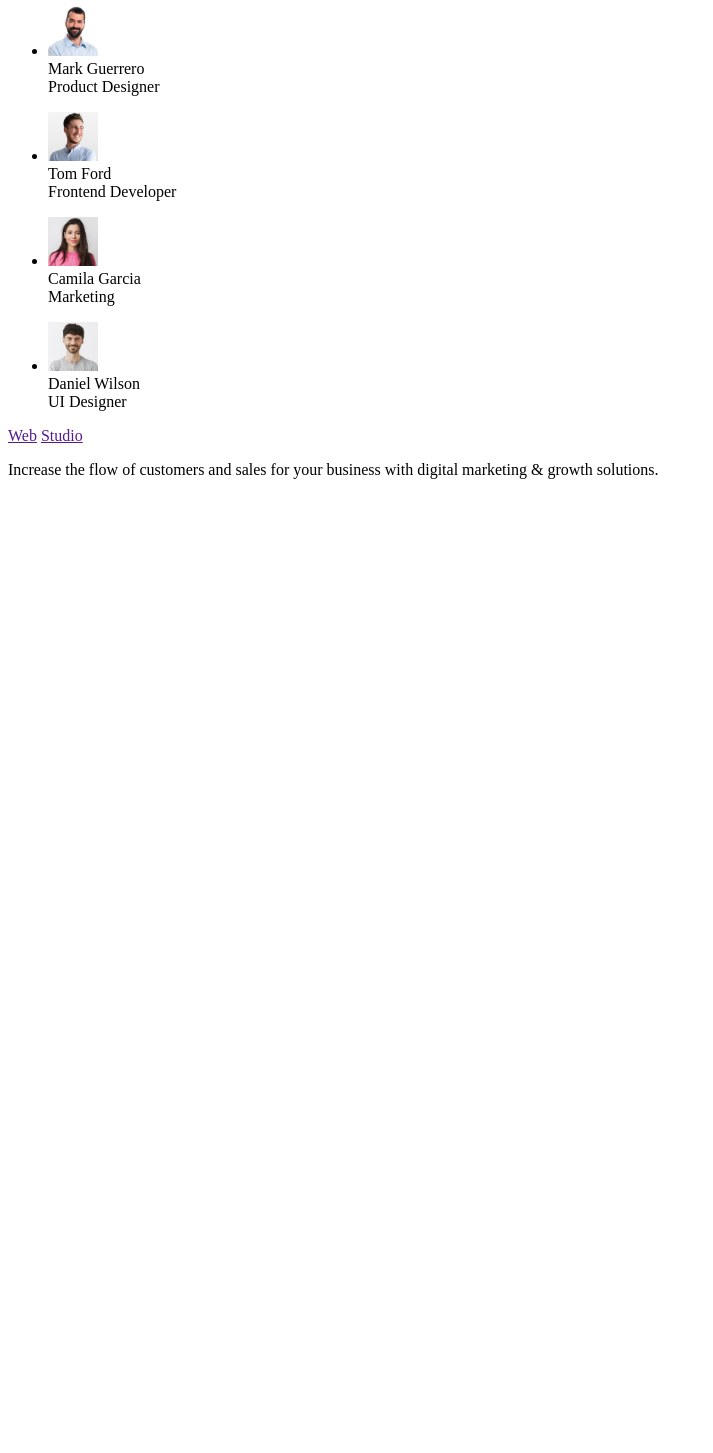
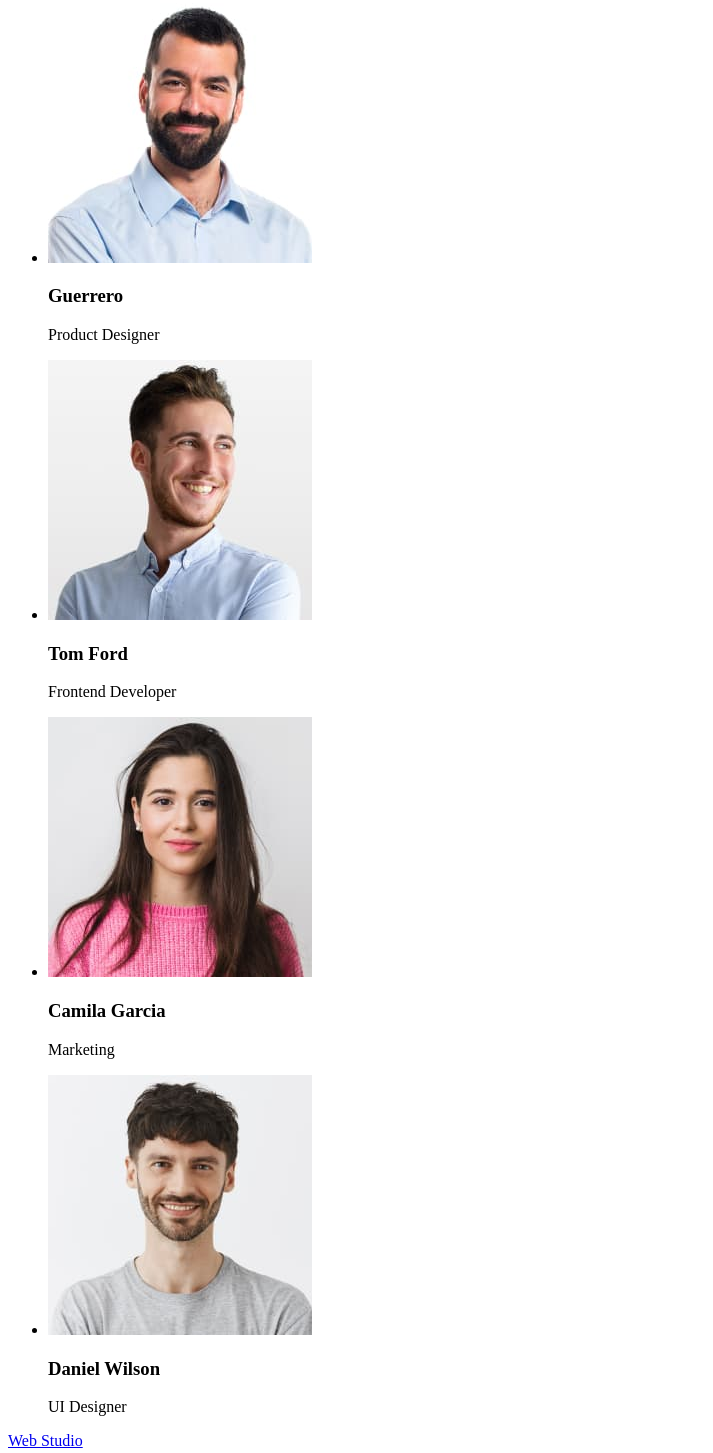
Before and after one commit to id753/goit-markup-hw-01, a plain HTML site: page index.html in a window 1280 px wide. Shown: the part 611-2064 px from the top of the page, without its empty margins (0-713 px from the left). Before the commit the page ends 1106 px from the top, so only its background shows below. Drawn offline with Linux system fonts and the light colour scheme.

Commit message:
Changes after check

```diff
--- a/index.html
+++ b/index.html
@@ -7,12 +7,9 @@
   </head>
   <body>
     <header>
+      <a href="/index.html">Web Studio</a>
       <nav>
         <ul>
-          <li>
-            <a href="">Web</a>
-            <a href="">Studio</a>
-          </li>
           <li>
             <a href="">Studio</a>
           </li>
@@ -27,20 +24,29 @@
 
       <ul>
         <li>
+          <address>
           <a href="mailto:info@devstudio.com">info@devstudio.com</a>
+          </address>
         </li>
         <li>
-          <a href="tel:+11(000)111-11-11">+11 (000) 111-11-11</a>
+          </address>
+          <a href="tel:+11000111-11-11">+11 (000) 111-11-11</a>
+          </address>
         </li>
       </ul>
     </header>
 
     <main>
-      <h1>Effective Solutions for Your Business</h1>
-      <button type="button">Order Service</button>
+
 
       <!---Section 1----------------------------------------------------->
       <section>
+        <h1>Effective Solutions for Your Business</h1>
+      <button type="button">Order Service</button>
+      </section>
+
+      <!---Section 2----------------------------------------------------->
+      <h2></h2>
         <ul>
           <li>
             <h3>Strategy</h3>
@@ -72,38 +78,48 @@
           </li>
         </ul>
       </section>
-      <!---Section 2----------------------------------------------------->
+      <!---Section 3----------------------------------------------------->
       <h2>Our Team</h2>
       <section>
         <ul>
           <li>
             <p>
-              <img src="images/img-3.jpg" width="50" alt="Mark Guerrero" />
+              <img src="images/img-3.jpg" width="264" alt="Mark Guerrero" />
               <br />
-              Mark Guerrero <br />
+              <h3> Guerrero </h3>
+            <p>
               Product Designer
             </p>
           </li>
           <li>
             <p>
-              <img src="images/img-2.jpg" width="50" alt="Tom Ford" /> <br />
-              Tom Ford<br />
+              <img src="images/img-2.jpg" width="264" alt="Tom Ford" /> <br />
+              <h3>Tom Ford</h3>
+              <p>
               Frontend Developer
             </p>
           </li>
           <li>
             <p>
-              <img src="images/img-1.jpg" width="50" alt="Camila Garcia" />
+              <img src="images/img-1.jpg" width="264" alt="Camila Garcia" />
               <br />
-              Camila Garcia<br />
+                    <h3>Camila Garcia</h3>
+              <p>
               Marketing
+            </p>
+
+
             </p>
           </li>
           <li>
             <p>
-              <img src="images/img.jpg" width="50" alt="Daniel Wilson" /> <br />
-              Daniel Wilson<br />
-              UI Designer
+              <img src="images/img.jpg" width="264" alt="Daniel Wilson" /> <br />
+
+
+                    <h3>Daniel Wilson</h3>
+              <p>
+               UI Designer
+            </p>
             </p>
           </li>
         </ul>
@@ -111,8 +127,8 @@
     </main>
 
     <footer>
-      <a href="">Web</a>
-      <a href="">Studio</a>
+      <a href="index.html">Web Studio</a>
+      <a href=""></a>
       <p>
         Increase the flow of customers and sales for your business with digital
         marketing & growth solutions.
```
